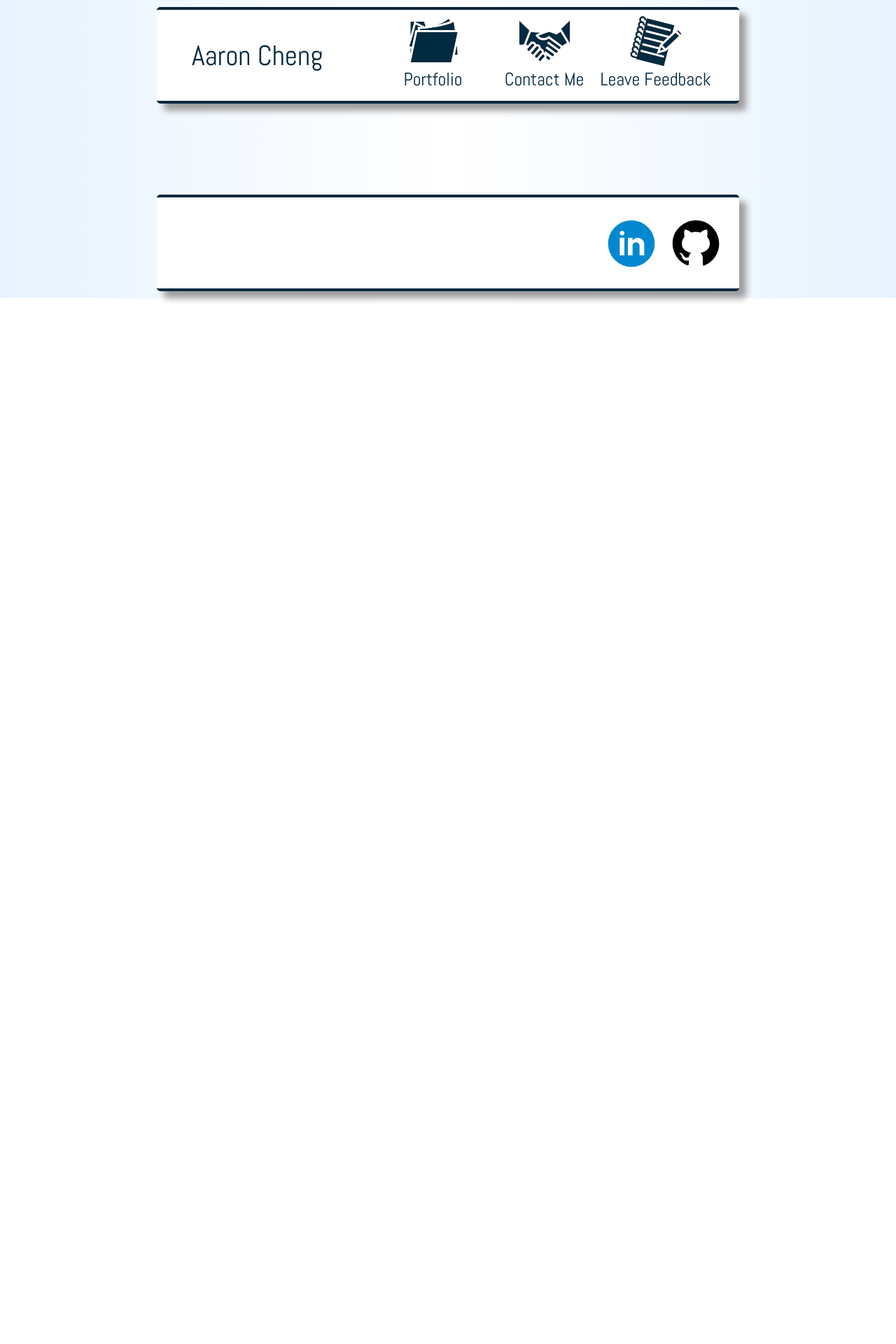
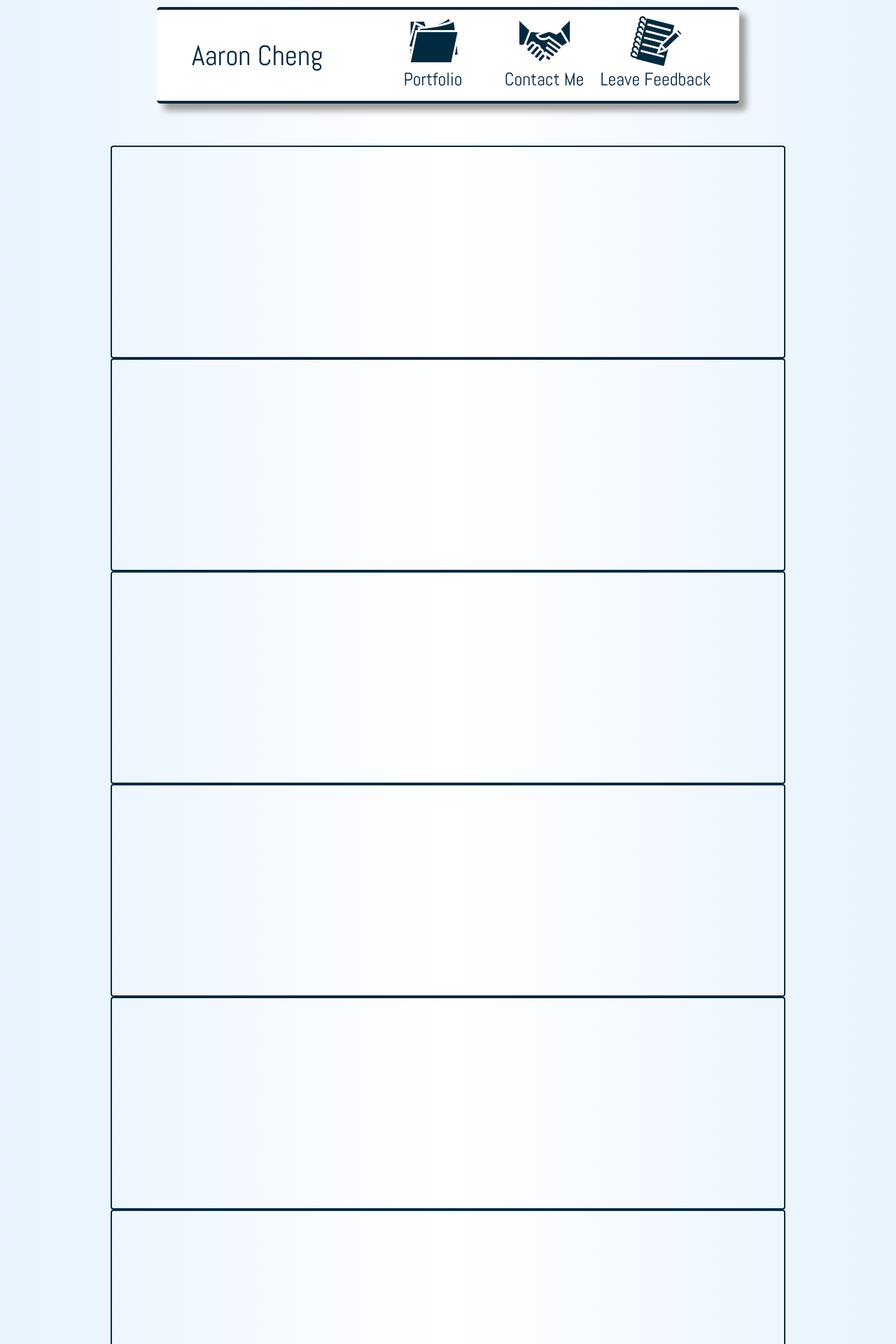
Before and after one commit to aaronchenghs/AaronCheng-Website, a React (Create React App) app: page /contactme in a window 1280 px wide. Shown: the top 1920 px of the page at 70% size. Before the commit the page ends 800 px from the top, so only its background shows below. Built offline with nearby package versions, Linux system fonts and the light colour scheme.

Commit message:
Contact page

```diff
--- /dev/null
+++ b/src/routes/contactme/contactbox/ContactBox.component.jsx
@@ -0,0 +1,12 @@
+import React, { Fragment } from "react";
+
+import './ContactBox.styles.scss';
+
+const ContactBox = () => {
+    return (
+        <div className="Contact-Container">
+
+        </div>
+    )
+}
+export default ContactBox;
--- /dev/null
+++ b/src/routes/contactme/contactbox/ContactBox.styles.scss
@@ -0,0 +1,9 @@
+@import '../../../globals/theme.scss';
+
+.Contact-Container
+{
+    width: 75%;
+    height: 300px;
+    border: 2px solid $primary;
+    border-radius: 4px;
+}
--- a/src/routes/contactme/contactme.component.jsx
+++ b/src/routes/contactme/contactme.component.jsx
@@ -1,4 +1,5 @@
 import React, { Fragment } from "react";
+import ContactBox from "./contactbox/ContactBox.component";
 
 import './contactme.styles.scss';
 
@@ -6,9 +7,16 @@ const ContactMe = () => {
   return (
     <Fragment>
       <body className="ContactMe-Page">
-
+        <ContactBox></ContactBox>
+        <ContactBox></ContactBox>
+        <ContactBox></ContactBox>
+        <ContactBox></ContactBox>
+        <ContactBox></ContactBox>
+        <ContactBox></ContactBox>
+        <ContactBox></ContactBox>
       </body>
     </Fragment>
   )
 }
 export default ContactMe;
+ //email, phone, linkedin, github, gitlab, discord, instagram
--- a/src/routes/contactme/contactme.styles.scss
+++ b/src/routes/contactme/contactme.styles.scss
@@ -2,4 +2,9 @@
 {
     margin-top: 20px;
     margin-bottom: 20px;
+    width: 100%;
+    display: flex;
+    flex-direction: column;
+    justify-content: center;
+    align-items: center;
 }
```
